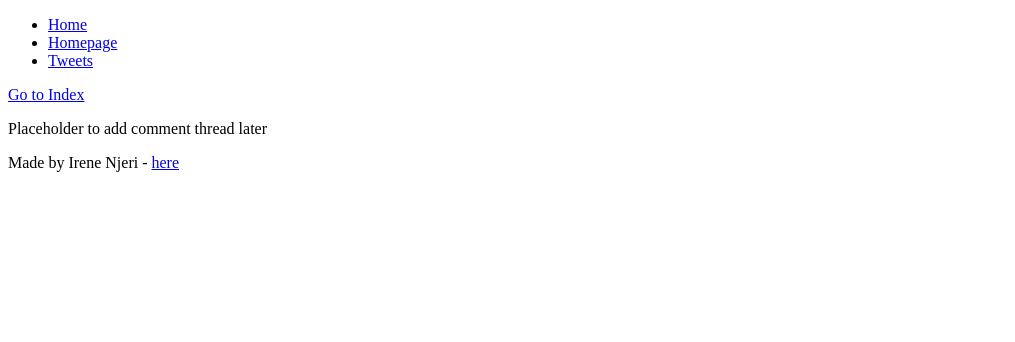
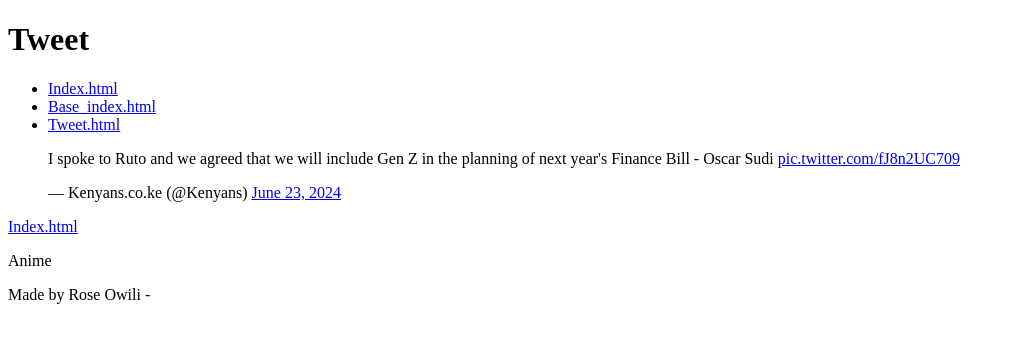
Before and after one commit to Thee-Ayryn/My_First_Portfolio, a plain HTML site: page html_basic/tweets.html in a window 1280 px wide. Shown: the whole page, without its empty margins (0-1015 px from the left). Drawn offline with Linux system fonts and the light colour scheme.

Commit message:
twitter html

```diff
--- a/html_basic/tweets.html
+++ b/html_basic/tweets.html
@@ -1,33 +1,29 @@
 <!DOCTYPE html>
 <html lang="en">
 <head>
-    <meta charset="UTF-8">
-    <meta name="viewport" content="width=device-width, initial-scale=1.0">
-    <title>My Tweets</title>
+    <meta charset="utf-8">
+    <title>My Personal Blog</title>
 </head>
 <body>
     <header>
+    <h1>Tweet</h1>
         <ul>
-            <li><a href="/index.html">Home</a></li>
-            <li><a href="/base_index.html">Homepage</a></li>
-            <li><a href="/tweets.html">Tweets</a></li>
+            <li><a href="/index.html"> Index.html</a></li>
+            <li><a href="/base_index.html"> Base_index.html</a></li>
+            <li><a href="/tweet.html"> Tweet.html</a></li>
         </ul>
-    </header>
+        </header>
     <main>
         <article>
-            <!-- Embedded Tweet -->
-            <blockquote class="twitter-tweet">
-                <a href="https://twitter.com/julienbarbier42/status/1832922423571915061"></a>
-            </blockquote>
-            <script async src="https://platform.twitter.com/widgets.js" charset="utf-8"></script>
-            <a href="/index.html">Go to Index</a>
+    <blockquote class="twitter-tweet"><p lang="en" dir="ltr">I spoke to Ruto and we agreed that we will include Gen Z in the planning of next year&#39;s Finance Bill - Oscar Sudi <a href="https://t.co/fJ8n2UC709">pic.twitter.com/fJ8n2UC709</a></p>&mdash; Kenyans.co.ke (@Kenyans) <a href="https://twitter.com/Kenyans/status/1804842737155403885?ref_src=twsrc%5Etfw">June 23, 2024</a></blockquote> <script async src="https://platform.twitter.com/widgets.js" charset="utf-8"></script>
+    <a href="/index.html"> Index.html</a>
         </article>
         <aside>
-            <p>Placeholder to add comment thread later</p>
+            <p>Anime</p>
         </aside>
     </main>
     <footer>
-        <p>Made by Irene Njeri - <a href="https://x.com/AyrynSherry?t=N6vP9LQb9XmKDYLIdvjU5A&s=08" target="_blank">here</a></p>
+        Made by Rose Owili - <a href = "https://en.wikipedia.org/wiki/Jujutsu_Kaisen" target = "_blank"></a>
     </footer>
 </body>
 </html>
```
